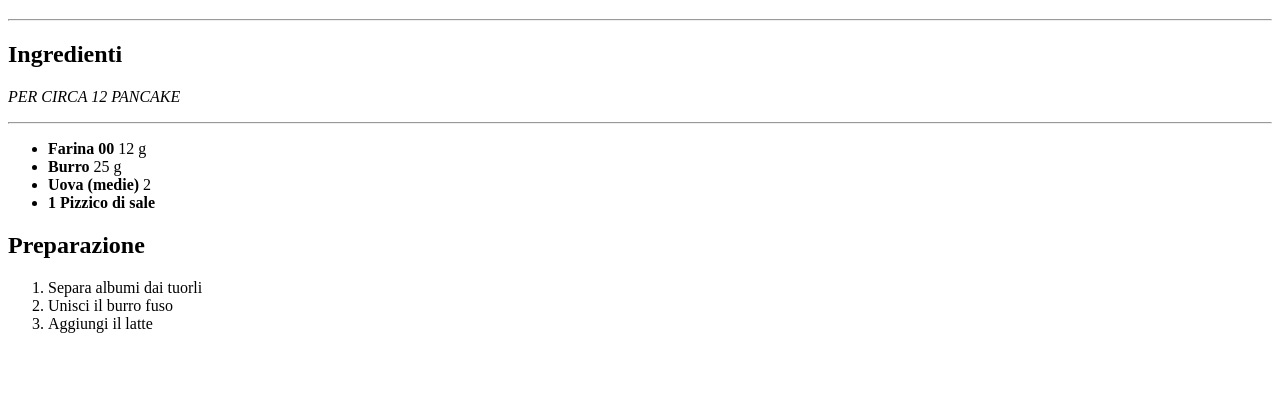
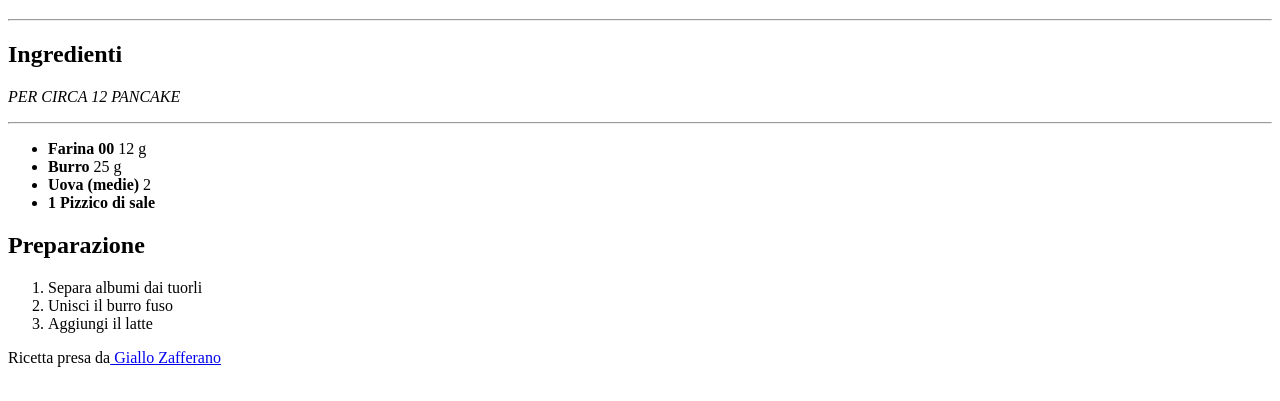
Before and after one commit to giuseppemaresca/JANA60-pancake, a plain HTML site: page index.html in a window 1280 px wide. Shown: the part 61-462 px from the top of the page. Drawn offline with Linux system fonts and the light colour scheme.

Commit message:
Inserimento collegamento giallo zafferano

```diff
--- a/index.html
+++ b/index.html
@@ -33,5 +33,9 @@
                 <li>Aggiungi il latte</li>
             </ol>
     </section>
+    <!--Fine sezione preparazione-->
+    <footer>
+        Ricetta presa da<a href="https://ricette.giallozafferano.it/Pancakes-allo-sciroppo-d-acero.html"> Giallo Zafferano</a>
+    </footer>
 </body>
 </html>
```
